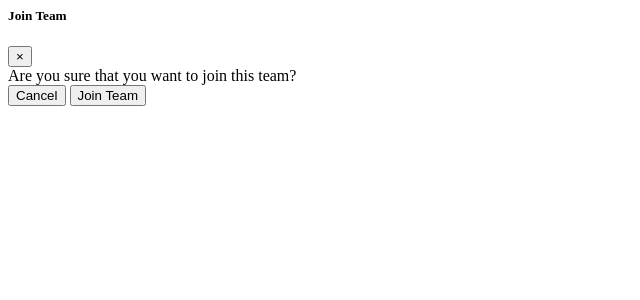
After one commit to ericropiak/wordle-builder, a Flask app: page /yummy/game/1/team/1/join/ in a window 1280 px wide. The commit adds this page. Shown: the top 300 px of the page, without its empty margins (0-640 px from the left). Run offline with Flask 2, Linux system fonts and the light colour scheme.

Commit message:
ability to add teams to games and join/leave teams

```diff
--- a/app/factory.py
+++ b/app/factory.py
@@ -9,11 +9,12 @@ print('adsads')
 def before_request():
 
     if request.cookies.get('current_player_id'):
-        g.current_player = Player.query.get(int(request.cookies['current_player_id']))
+        current_player = Player.query.get(int(request.cookies['current_player_id']))
+        if current_player:
+            g.current_player = current_player
 
 @app.after_request
 def after_request(response):
-
-    if hasattr(g, 'current_player'):
+    if hasattr(g, 'current_player') and g.current_player:
         response.set_cookie('current_player_id', str(g.current_player.id))
     return response
--- a/app/main.py
+++ b/app/main.py
@@ -28,6 +28,7 @@ def create_app():
 
 
 
+
 def setup_db(app):
     """
     Creates a database for the application
--- a/app/models/__init__.py
+++ b/app/models/__init__.py
@@ -2,3 +2,5 @@ from .database import db
 from .game import Game
 from .player import Player
 from .player_game import PlayerGame
+from .player_team import PlayerTeam
+from .team import Team
--- a/app/models/game.py
+++ b/app/models/game.py
@@ -10,6 +10,7 @@ class Game(db.Model):
     is_open = db.Column(db.Boolean, nullable=False, default=False)
 
     players = db.relationship('Player', secondary='player_game')
+    teams = db.relationship('Team', backref='game')
 
     def __repr__(self):
         return f"<Game {self.name}>"
--- a/app/models/player.py
+++ b/app/models/player.py
@@ -10,6 +10,7 @@ class Player(db.Model):
     catch_phrase = db.Column(db.String, nullable=True)
 
     games = db.relationship('Game', secondary='player_game')
+    teams = db.relationship('Team', secondary='player_team')
 
 
     def __repr__(self):
--- /dev/null
+++ b/app/templates/salad_bowl/actions/join_team.html
@@ -0,0 +1,11 @@
+{% extends "modal.html" %}
+
+{% block modal_title %}Join Team{% endblock %}
+
+{% block modal_body %}
+    <div>
+	    Are you sure that you want to join this team?
+	</div>
+{% endblock %}
+
+{% block submit_btn %}Join Team{% endblock %}
--- a/app/templates/salad_bowl/games.html
+++ b/app/templates/salad_bowl/games.html
@@ -19,9 +19,9 @@
                     <tr>
                       <td>{{ game.id }}</td>
                       <td>{{ game.name }}</td>
-                      <td>3</td>
+                      <td>{{ game.players | length }}</td>
                       <td>
-                        <a class="btn btn-primary float-right btn-sm" data-modal-url="{{ url_for('salad_bowl.join_game', game_id=game.id) }}" href='#'>
+                        <a class="btn btn-primary float-right btn-sm" href="{{ url_for('salad_bowl.view_game', game_id=game.id) }}">
                             Take Me There
                         </a>
                       </td>
@@ -47,7 +47,7 @@
                     <tr>
                       <td>{{ game.id }}</td>
                       <td>{{ game.name }}</td>
-                      <td>3</td>
+                      <td>{{ game.players | length }}</td>
                       <td>
                         <a class="btn btn-primary float-right btn-sm" data-modal-url="{{ url_for('salad_bowl.join_game', game_id=game.id) }}" href='#'>
                             Join
--- a/app/views/salad_bowl.py
+++ b/app/views/salad_bowl.py
@@ -1,9 +1,9 @@
-from flask import Blueprint, g, redirect, render_template, url_for
+from flask import abort, Blueprint, g, redirect, render_template, url_for
 from flask_wtf import FlaskForm
-from wtforms import StringField
+from wtforms import BooleanField,  StringField
 from wtforms.validators import DataRequired
 
-from app.models import db, Game, Player, PlayerGame
+from app.models import db, Game, Player, PlayerGame, PlayerTeam, Team
 from app.extensions.login import login_player
 
 import sys
@@ -36,6 +36,105 @@ def create_game():
         return redirect(url_for('.games'))
 
     return render_template('salad_bowl/actions/create_game.html', form=form, action_url=url_for('.create_game'))
+
+
+class CreateTeamForm(FlaskForm):
+    name = StringField('name', validators=[DataRequired()])
+    autojoin_team = BooleanField('Automatically join team', default=True)
+
+
+@salad_bowl.route('/game/<int:game_id>/', methods=['GET'])
+def view_game(game_id):
+
+    if not g.current_player: # BUild this into a decorator
+        abort(404)
+
+    player_game = PlayerGame.query.filter(PlayerGame.player_id == g.current_player.id, PlayerGame.game_id == game_id).one_or_none()
+    if not player_game:
+        abort(404)
+
+
+    game = Game.query.get(game_id)
+    teams = game.teams
+    current_team = Team.query.join(PlayerTeam).filter(PlayerTeam.player_id == g.current_player.id, Team.game_id == game_id).one_or_none()
+
+    return render_template('salad_bowl/view_game.html', game=game, teams=teams, current_team=current_team)
+
+
+class CreateTeamForm(FlaskForm):
+    name = StringField('name', validators=[DataRequired()])
+    autojoin_team = BooleanField('Automatically join team', default=True)
+
+
+@salad_bowl.route('/game/<int:game_id>/create_team/', methods=['GET', 'POST'])
+def create_team(game_id):
+    form = CreateTeamForm()
+
+    existing_player_team = PlayerTeam.query.join(Team).filter(
+        PlayerTeam.player_id == g.current_player.id, Team.game_id == game_id).one_or_none()
+
+    if existing_player_team:
+        form.autojoin_team.data = False
+        form.autojoin_team.render_kw = {'disabled':''}
+
+
+    if form.validate_on_submit(): # make sure game is open, stuff like that, user is logged in, user isnt already in game
+        new_team = Team(name=form.name.data, game_id=game_id)
+        db.session.add(new_team)
+        db.session.flush()
+
+        if form.autojoin_team.data:
+            player_team = PlayerTeam(player_id=g.current_player.id, team_id=new_team.id)
+            db.session.add(player_team)
+        db.session.commit()
+
+        return redirect(url_for('.view_game', game_id=game_id))
+
+    return render_template(
+        'salad_bowl/actions/create_team.html',
+        form=form,
+        action_url=url_for('salad_bowl.create_team', game_id=game_id))
+
+
+class JoinTeamForm(FlaskForm):
+    pass
+
+@salad_bowl.route('/game/<int:game_id>/team/<int:team_id>/join/', methods=['GET', 'POST'])
+def join_team(game_id, team_id):
+    form = JoinTeamForm()
+
+    if form.validate_on_submit(): # make sure game is open, stuff like that, user is logged in, user isnt already in game
+        player_team = PlayerTeam(player_id=g.current_player.id, team_id=team_id)
+        db.session.add(player_team)
+        db.session.commit()
+
+        return redirect(url_for('.view_game', game_id=game_id))
+
+    return render_template(
+        'salad_bowl/actions/join_team.html',
+        form=form,
+        action_url=url_for('salad_bowl.join_team', game_id=game_id, team_id=team_id))
+
+class LeaveTeamForm(FlaskForm):
+    pass
+
+@salad_bowl.route('/game/<int:game_id>/team/<int:team_id>/leave/', methods=['GET', 'POST'])
+def leave_team(game_id, team_id):
+    form = LeaveTeamForm()
+
+    if form.validate_on_submit(): # make sure game is open, stuff like that, user is logged in, user isnt already in game
+        player_team = PlayerTeam.query.filter(PlayerTeam.player_id == g.current_player.id, PlayerTeam.team_id == team_id).one()
+        db.session.delete(player_team)
+        db.session.commit()
+
+        return redirect(url_for('.view_game', game_id=game_id))
+
+    return render_template(
+        'salad_bowl/actions/leave_team.html',
+        form=form,
+        action_url=url_for('salad_bowl.leave_team', game_id=game_id, team_id=team_id))
+
+
 
 class JoinGameForm(FlaskForm):
     pass
--- a/docker_helpers.py
+++ b/docker_helpers.py
@@ -8,10 +8,14 @@ def db_migrate(message):
 	os.system(f"""docker container exec app flask db migrate -m "{message}" """)
 
 def db_upgrade():
-	os.system(f"""docker container exec app flask db upgrade """)
+    os.system(f"""docker container exec app flask db upgrade """)
+
+def db_downgrade():
+	os.system(f"""docker container exec app flask db downgrade """)
 
 
 command_map = {
+    'db_downgrade': db_downgrade,
 	'db_migrate': db_migrate,
 	'db_upgrade': db_upgrade,
 	'shell': shell
```
Also changed, not shown: app/models/player_team.py (added, +9 -0 lines), app/models/team.py (added, +14 -0 lines), app/templates/salad_bowl/actions/create_team.html (added, +16 -0 lines), app/templates/salad_bowl/actions/leave_team.html (added, +11 -0 lines), app/templates/salad_bowl/view_game.html (added, +47 -0 lines), migrations/versions/22ca61d54625_adding_team_table.py (added, +35 -0 lines), migrations/versions/4bc0affb918e_adding_player_team_table.py (added, +36 -0 lines).
